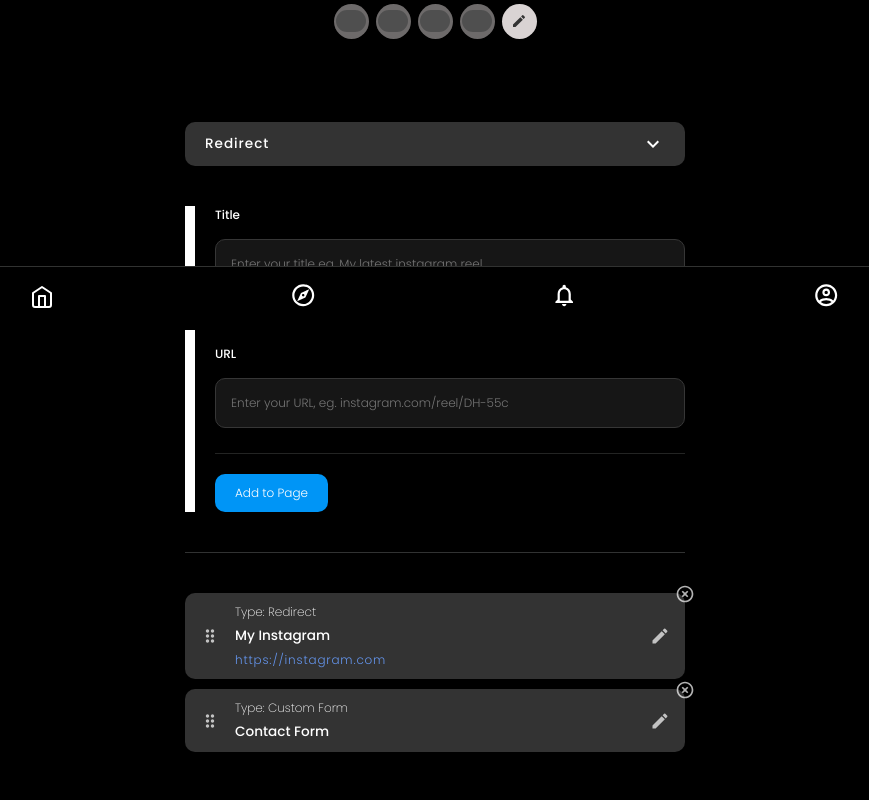
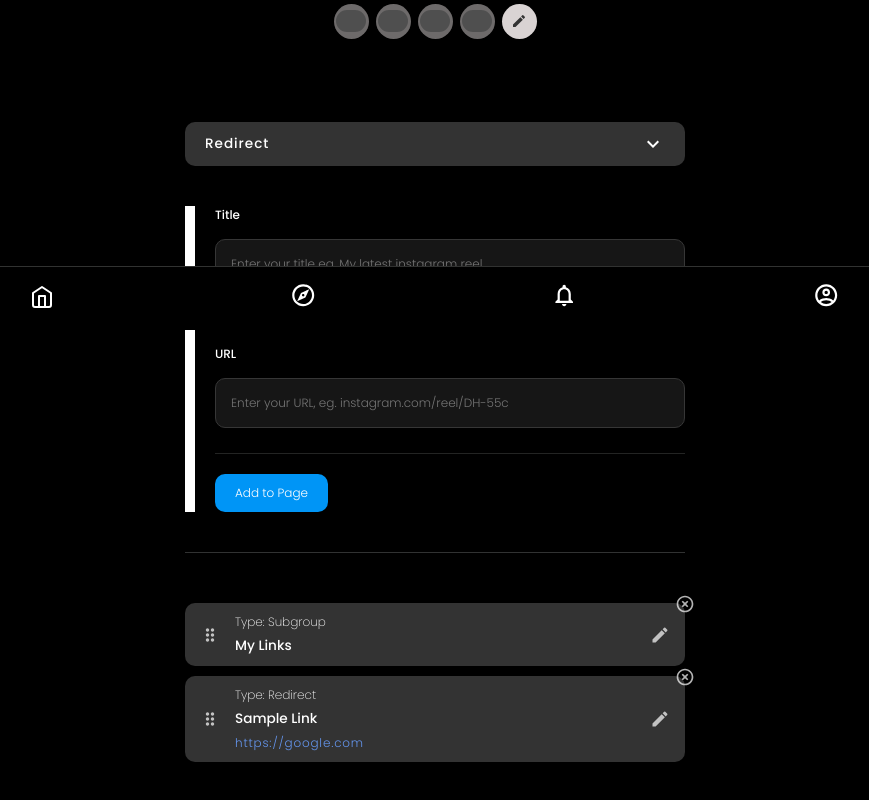
Before and after one commit to NayakPenguin/IGxLinks, a React (Create React App) app in the folder client/: page /page/create in a window 1280 px wide. Shown: the part 470-1270 px from the top of the page, without its empty margins (205-1074 px from the left). Built offline with nearby package versions, Linux system fonts and the light colour scheme; grey boxes are pictures that could not be loaded; a web font is replaced by a local one.

Commit message:
user content info in localstorage

```diff
--- a/client/src/Screens/InstaUI/CreatePageComponents/CreateYourPage.js
+++ b/client/src/Screens/InstaUI/CreatePageComponents/CreateYourPage.js
@@ -43,20 +43,18 @@ const ITEM_TYPES = {
 
 const initialItems = [
   {
-    id: "1",
-    type: ITEM_TYPES.REDIRECT,
-    title: "My Instagram",
-    url: "https://instagram.com",
+    id: "0",
+    type: ITEM_TYPES.SUBGROUP,
+    title: "My Links",
     openSection: false
   },
   {
-    id: "2",
-    type: ITEM_TYPES.FORM,
-    title: "Contact Form",
-    titleInside: "Get in Touch",
-    description: "Fill out this form to contact us",
+    id: "1",
+    type: ITEM_TYPES.REDIRECT,
+    title: "Sample Link",
+    url: "https://google.com",
     openSection: false
-  }
+  },
 ];
 
 const IOSSwitch = muiStyled((props) => (
@@ -368,7 +366,10 @@ const CreateYourPage = () => {
     ]);
   }
 
-  const [items, setItems] = useState(initialItems);
+  const [items, setItems] = useState(() => {
+    const saved = localStorage.getItem("userContentInfo");
+    return saved ? JSON.parse(saved) : initialItems;
+  });
   const [newItemData, setNewItemData] = useState({
     title: '',
     url: '',
@@ -396,6 +397,7 @@ const CreateYourPage = () => {
   useEffect(() => {
     console.log('====================================');
     console.log(items);
+    localStorage.setItem("userContentInfo", JSON.stringify(items));
     console.log('====================================');
   }, [items]);
 
@@ -590,7 +592,7 @@ const CreateYourPage = () => {
           </ModelConatiner> : null
       }
       <div className="main-content">
-        <BasicInfo/>
+        <BasicInfo />
         <div className="add-new-item">
           <div className="selector">
             <div
```
